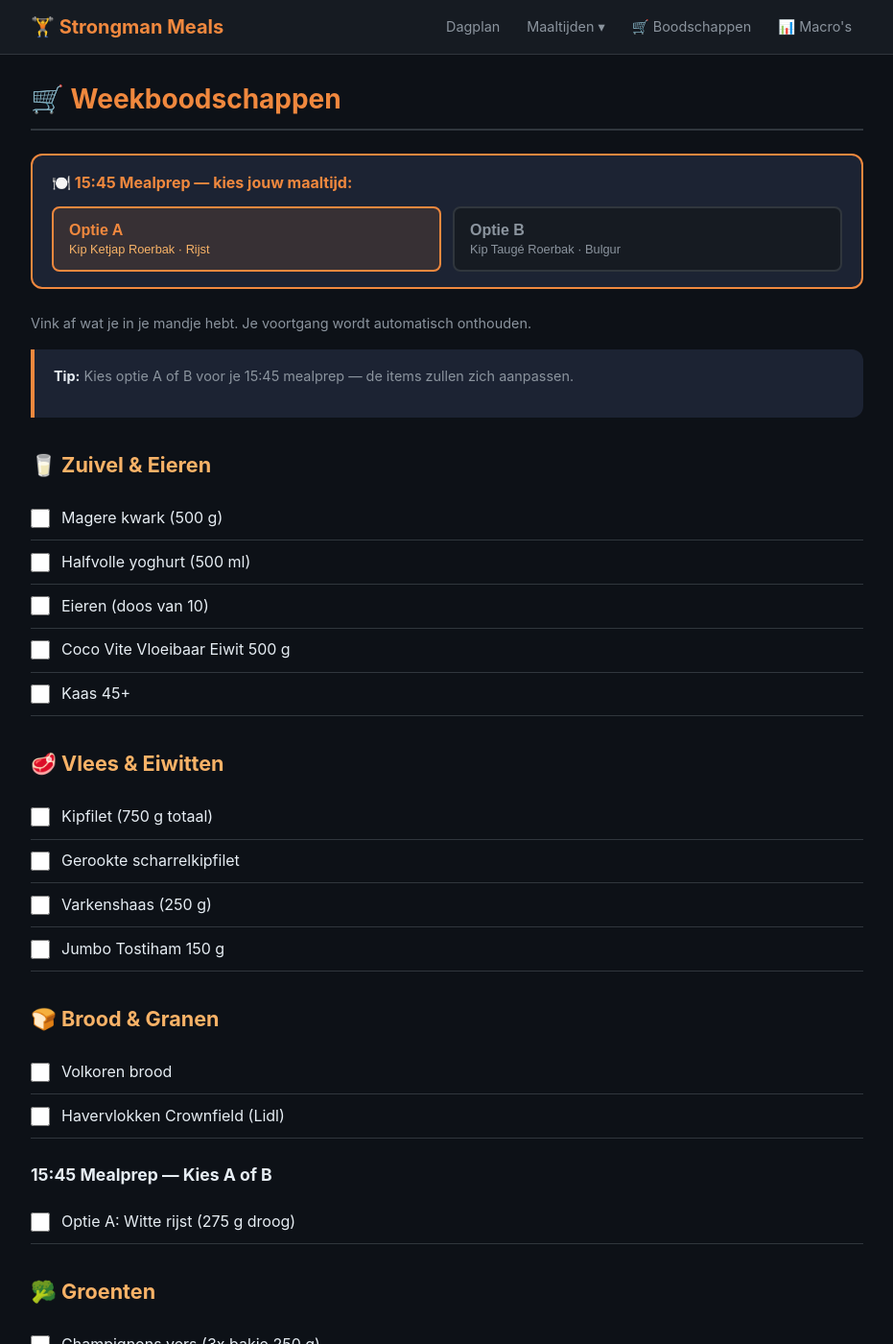
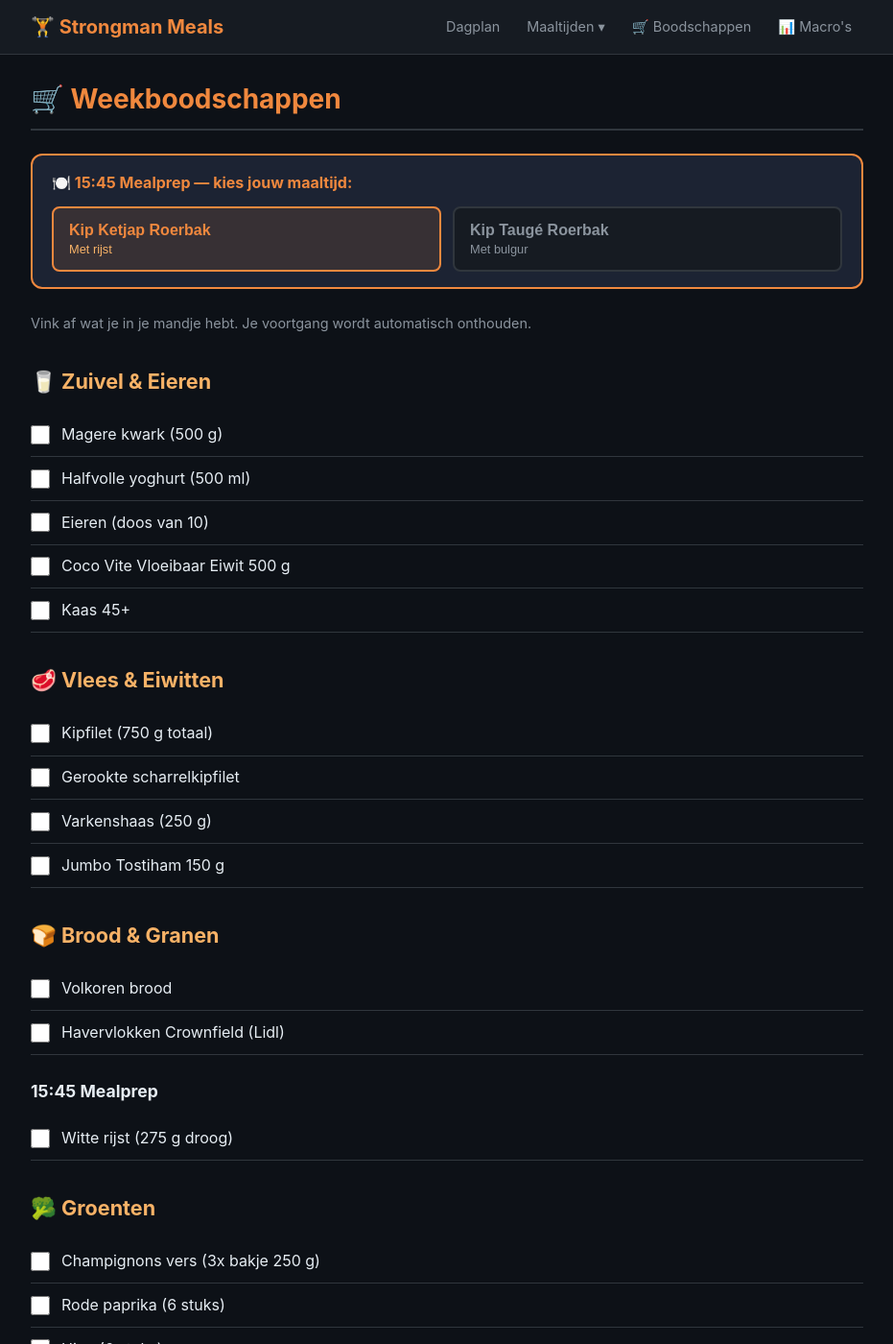
Before and after one commit to Marc013/mealprep, a Jekyll site: the page built from docs/boodschappen.md, in a window 1280 px wide and 1400 px high. Shown: the whole window at 96% size, without its empty margins (174-1105 px from the left). Built offline with Jekyll 4.4.1, drawn with Linux system fonts in a browser that asks for light colours; some of the changed text lies outside the part shown.

Commit message:
Refactor meal prep options to use data attributes for dynamic selection and update styling for clarity

```diff
--- a/docs/_layouts/default.html
+++ b/docs/_layouts/default.html
@@ -62,7 +62,7 @@
             function setupMealPrepSelector() {
                 const allItems = document.querySelectorAll('main ul li');
                 const hasOptions = Array.from(allItems).some(li =>
-                    li.textContent.includes('Optie A:') || li.textContent.includes('Optie B:')
+                    li.querySelector('[data-mealprep-choice]')
                 );
 
                 if (!hasOptions) return;
@@ -76,12 +76,12 @@
                     <strong>🍽️ 15:45 Mealprep — kies jouw maaltijd:</strong>
                     <div class="selector-buttons">
                         <button class="selector-btn" data-choice="A">
-                            <span class="btn-label">Optie A</span>
-                            <span class="btn-sub">Kip Ketjap Roerbak &middot; Rijst</span>
+                            <span class="btn-label">Kip Ketjap Roerbak</span>
+                            <span class="btn-sub">Met rijst</span>
                         </button>
                         <button class="selector-btn" data-choice="B">
-                            <span class="btn-label">Optie B</span>
-                            <span class="btn-sub">Kip Taugé Roerbak &middot; Bulgur</span>
+                            <span class="btn-label">Kip Taugé Roerbak</span>
+                            <span class="btn-sub">Met bulgur</span>
                         </button>
                     </div>
                 `;
@@ -116,10 +116,14 @@
 
                 // Show/hide option items completely
                 document.querySelectorAll('main ul li').forEach(li => {
-                    const text = li.textContent;
-                    if (text.includes('Optie A:') && choice !== 'A') {
-                        li.style.display = 'none';
-                    } else if (text.includes('Optie B:') && choice !== 'B') {
+                    const marker = li.querySelector('[data-mealprep-choice]');
+
+                    if (!marker) {
+                        li.style.display = '';
+                        return;
+                    }
+
+                    if (marker.getAttribute('data-mealprep-choice') !== choice) {
                         li.style.display = 'none';
                     } else {
                         li.style.display = '';
--- a/docs/assets/css/style.css
+++ b/docs/assets/css/style.css
@@ -429,6 +429,10 @@
     color: var(--accent-light);
 }
 
+.mealprep-choice-marker {
+    display: none;
+}
+
 /* Items die verborgen zijn door A/B selectie */
 .mealprep-hidden {
     display: none;
--- a/docs/boodschappen.md
+++ b/docs/boodschappen.md
@@ -4,8 +4,6 @@
 
 Vink af wat je in je mandje hebt. Je voortgang wordt automatisch onthouden.
 {: .text-muted}
-
-> **Tip:** Kies optie A of B voor je 15:45 mealprep — de items zullen zich aanpassen.
 
 ## 🥛 Zuivel & Eieren
 
@@ -27,10 +25,10 @@
 - [ ] Volkoren brood
 - [ ] Havervlokken Crownfield (Lidl)
 
-### 15:45 Mealprep — Kies A of B
+### 15:45 Mealprep
 
-- [ ] Optie A: Witte rijst (275 g droog)
-- [ ] Optie B: Bulgur (165 g droog)
+- [ ] <span class="mealprep-choice-marker" data-mealprep-choice="A"></span>Witte rijst (275 g droog)
+- [ ] <span class="mealprep-choice-marker" data-mealprep-choice="B"></span>Bulgur (165 g droog)
 
 ## 🥦 Groenten
 
@@ -42,12 +40,12 @@
 - [ ] Cherrytomaatjes (bakje 250 g)
 - [ ] Gemengde sla (IJsbergsla & Veldsla) 200 g
 
-### 15:45 Mealprep — Kies A of B
+### 15:45 Mealprep
 
-- [ ] Optie A: Broccoli (1 krop ~400 g)
-- [ ] Optie B: Taugé (875 g)
-- [ ] Optie B: Prei (400 g ~5 stuks)
-- [ ] Optie B: Wortel (250 g)
+- [ ] <span class="mealprep-choice-marker" data-mealprep-choice="A"></span>Broccoli (1 krop ~400 g)
+- [ ] <span class="mealprep-choice-marker" data-mealprep-choice="B"></span>Taugé (875 g)
+- [ ] <span class="mealprep-choice-marker" data-mealprep-choice="B"></span>Prei (400 g ~5 stuks)
+- [ ] <span class="mealprep-choice-marker" data-mealprep-choice="B"></span>Wortel (250 g)
 
 ## 🍎 Fruit
 
```
